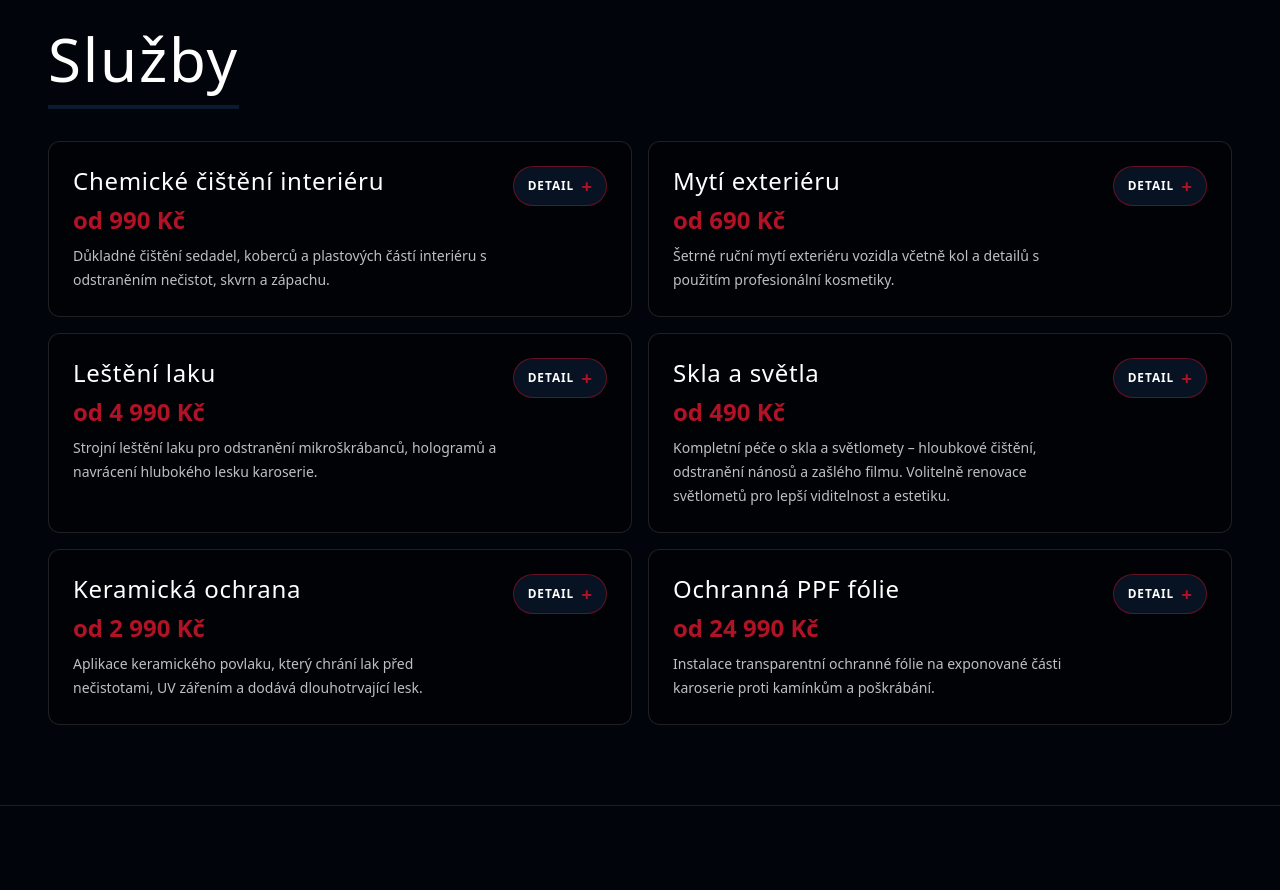
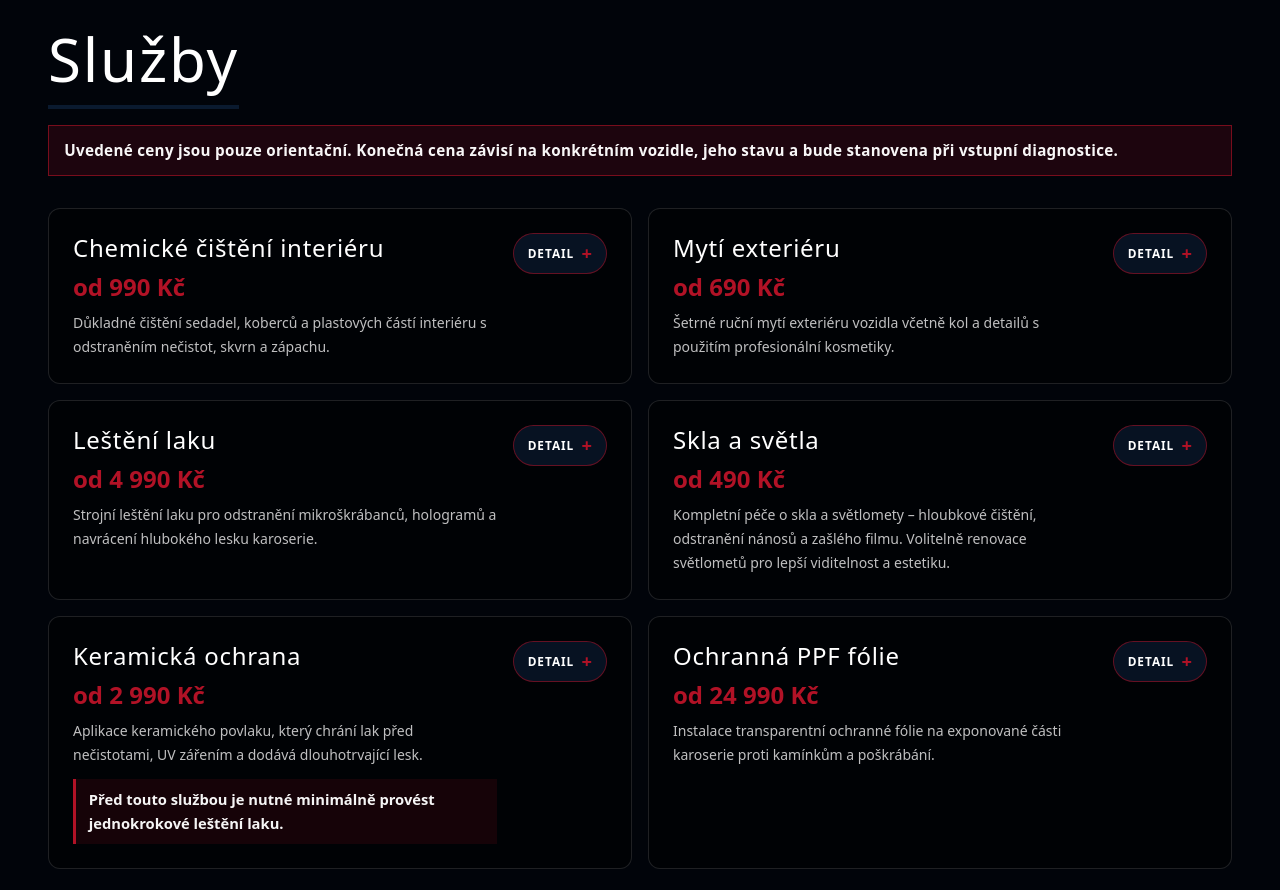
Before and after one commit to aske3t/detailing-site, a Next.js app: page / in a window 1280 px wide. Shown: the part 1520-2410 px from the top of the page. Built offline with nearby package versions, Linux system fonts and the light colour scheme.

Commit message:
change-prices

```diff
--- a/app/globals.css
+++ b/app/globals.css
@@ -276,6 +276,28 @@ body {
   color: var(--accent);
 }
 
+.service-note {
+  display: inline-block;
+  border-left: 3px solid var(--accent);
+  background: rgba(177, 18, 38, 0.12);
+  padding: 0.55rem 0.8rem;
+  font-size: 0.92rem;
+  font-weight: 700;
+  line-height: 1.6;
+  color: rgba(255, 255, 255, 0.96);
+}
+
+.services-warning {
+  border: 1px solid rgba(177, 18, 38, 0.62);
+  background: rgba(177, 18, 38, 0.16);
+  padding: 0.75rem 0.95rem;
+  font-size: 0.95rem;
+  font-weight: 800;
+  letter-spacing: 0.02em;
+  line-height: 1.65;
+  color: rgba(255, 255, 255, 0.97);
+}
+
 section[id] {
   scroll-margin-top: var(--anchor-offset);
 }
@@ -343,6 +365,19 @@ section[id] {
     font-size: 1.35rem;
   }
 
+  .service-note {
+    width: 100%;
+    padding: 0.5rem 0.72rem;
+    font-size: 0.85rem;
+    line-height: 1.55;
+  }
+
+  .services-warning {
+    font-size: 0.86rem;
+    line-height: 1.55;
+    padding: 0.65rem 0.75rem;
+  }
+
   .section-title-underline::after {
     height: 3px;
   }
--- a/app/page.tsx
+++ b/app/page.tsx
@@ -11,6 +11,7 @@ type ServiceOption = {
 type ServiceEntry = {
   name: string;
   description?: string;
+  poznamky?: string;
   options: ServiceOption[];
 };
 
@@ -18,6 +19,7 @@ type ServiceCategory = {
   title: string;
   price: string;
   text: string;
+  poznamky?: string;
   items: ServiceEntry[];
 };
 
@@ -120,34 +122,16 @@ const services: ServiceCategory[] = [
           },
           {
             option: "SUV",
-            price: "5790 Kč",
+            price: "6490 Kč",
           },
           {
             option: "Dodávka",
-            price: "6690 Kč",
+            price: "9490 Kč",
           }
         ]
       },
       {
-        name: "Leštění laku – 2 kroky",
-        description: "",
-        options: [
-          {
-            option: "Malý automobi",
-            price: "8990 Kč",
-          },
-          {
-            option: "SUV",
-            price: "9990 Kč",
-          },
-          {
-            option: "Dodávka",
-            price: "12490 Kč",
-          }
-        ]
-      },
-      {
-        name: "Kompletní korekce laku",
+        name: "Kompletní korekce laku (Tříkrokové leštění + keramická ochrana)",
         description: "",
         options:[
           {
@@ -172,12 +156,12 @@ const services: ServiceCategory[] = [
     text: "Kompletní péče o skla a světlomety – hloubkové čištění, odstranění nánosů a zašlého filmu. Volitelně renovace světlometů pro lepší viditelnost a estetiku.",
     items: [
       {
-        name: "Renovace světlometů",
+        name: "Renovace 2 světlometů + PPF",
         description: "",
         options: [
           {
             option: "Pro všechny typy vozidel",
-            price: "990 Kč"
+            price: "2490 Kč"
           },
         ]
       },
@@ -186,8 +170,8 @@ const services: ServiceCategory[] = [
         description: "",
         options: [
           {
-            option: "Добавить инфу",
-            price: "Добавить инфу",
+            option: "Pro všechny typy vozidel",
+            price: "od 2990 Kč",
           }
         ]
       },
@@ -257,10 +241,12 @@ const services: ServiceCategory[] = [
     title: "Keramická ochrana",
     price: "od 2 990 Kč",
     text: "Aplikace keramického povlaku, který chrání lak před nečistotami, UV zářením a dodává dlouhotrvající lesk.",
+    poznamky: "Před touto službou je nutné minimálně provést jednokrokové leštění laku.",
     items: [
       {
         name: "„Start“ – 1 rok / 12 000 km",
         description: "",
+        poznamky: "Jednokrokové leštění",
         options: [
           {
             option: "Malý automobil",
@@ -279,6 +265,7 @@ const services: ServiceCategory[] = [
       {
         name: "„Premium“ – 3–4 roky / 30 000–40 000 km",
         description: "",
+        poznamky: "Tříkrokové leštění",
         options: [
           {
             option: "Malý automobil",
@@ -344,6 +331,9 @@ const packages = [
     items: ["Mytí exteriéru", "Vícekroková korekce laku", "Keramická ochrana 36 měsíců", "Impregnace textilu/kůže",  "Prioritní termín a pickup service"],
   },
 ];
+
+const servicesPriceWarning =
+  "Uvedené ceny jsou pouze orientační. Konečná cena závisí na konkrétním vozidle, jeho stavu a bude stanovena při vstupní diagnostice.";
 
 const navItems = [
   { href: "#about", label: "O nás" },
@@ -464,6 +454,7 @@ export default function Home() {
 
         <section id="services" className="section-wrap border-t border-white/10">
           <h2 className="section-title-underline title-font text-[2.7rem] sm:text-6xl">Služby</h2>
+          <p className="services-warning mt-4">{servicesPriceWarning}</p>
           <div className="mt-8 grid gap-4 sm:grid-cols-2">
             {services.map((category, categoryIndex) => {
               const isOpen = openServiceCategory === categoryIndex;
@@ -481,6 +472,9 @@ export default function Home() {
                       <h3 className="title-font text-xl leading-tight sm:text-2xl">{category.title}</h3>
                       <p className="price-text">{category.price}</p>
                       <p className="mt-2 text-sm leading-6 text-white/75">{category.text}</p>
+                      {category.poznamky ? (
+                        <p className="service-note mt-3">{category.poznamky}</p>
+                      ) : null}
                     </span>
                     <span
                       className={`service-toggle self-start ${isOpen ? "service-toggle--open" : ""}`}
@@ -515,6 +509,9 @@ export default function Home() {
                                 <p className="mt-2 text-sm leading-6 text-white/72">
                                   {item.description}
                                 </p>
+                              ) : null}
+                              {item.poznamky ? (
+                                <p className="service-note mt-3">{item.poznamky}</p>
                               ) : null}
                               {item.options.length > 0 ? (
                                 <ul className="mt-3 space-y-2">
```
